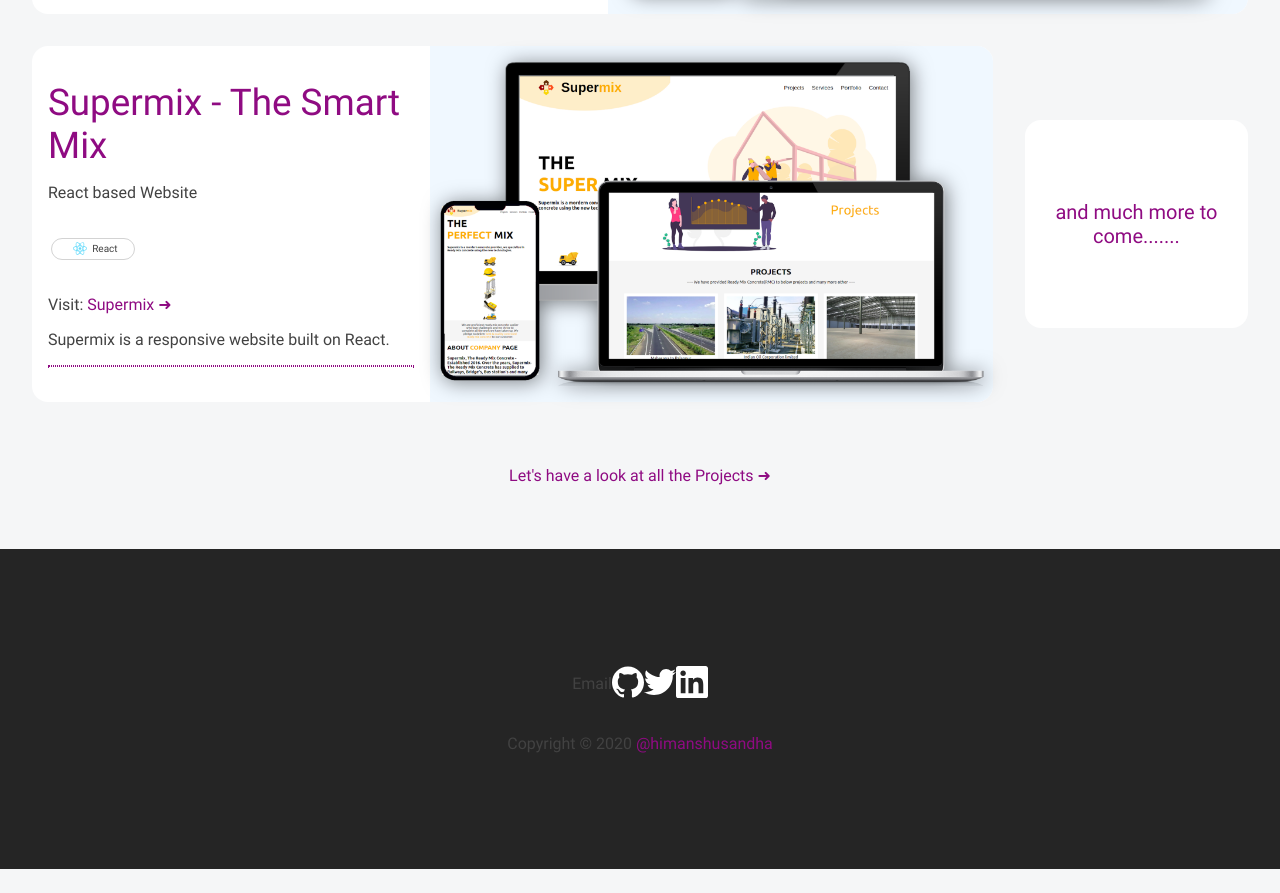
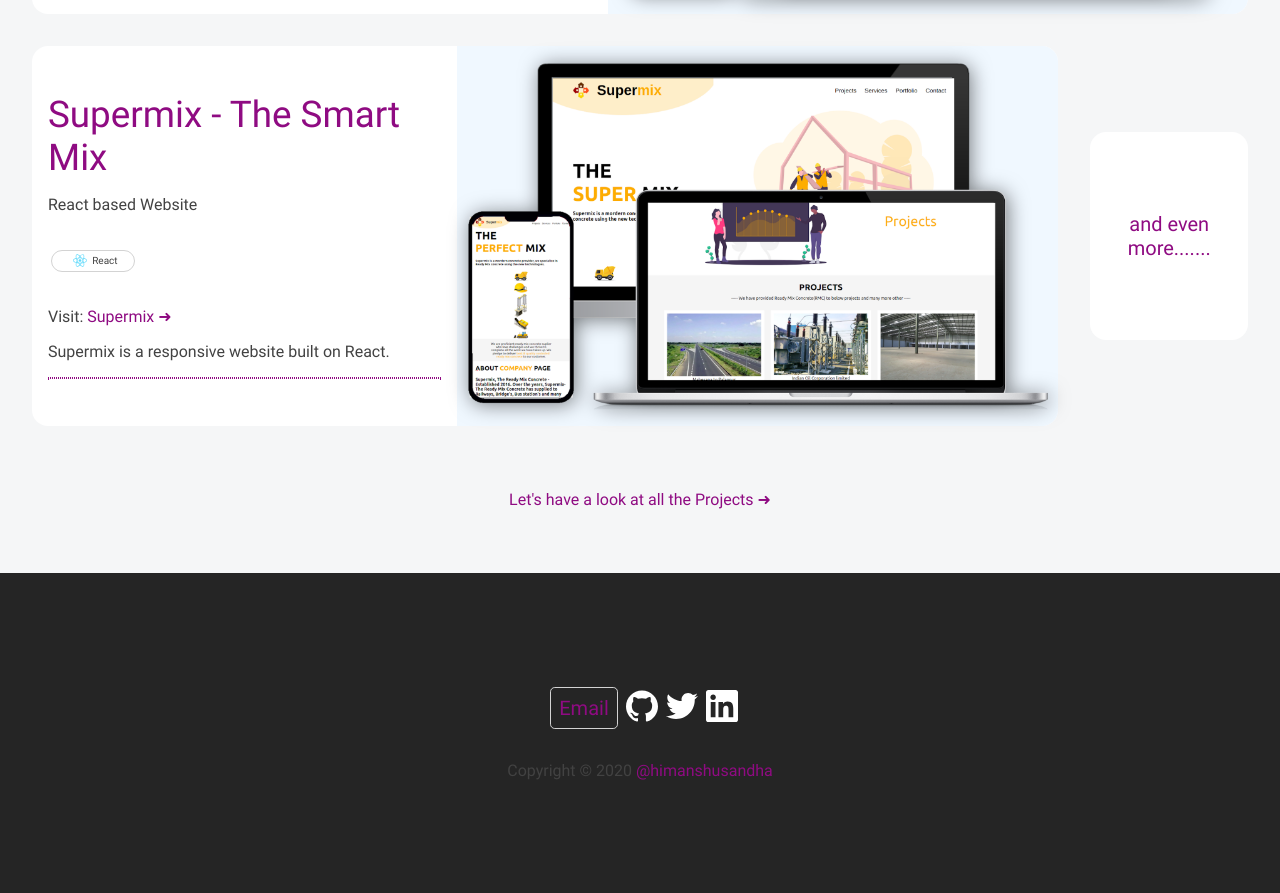
Before and after one commit to himanshusandha/himanshusandha.com, a React (Create React App) app: page / in a window 1280 px wide. Shown: the part 1496-2389 px from the top of the page. Before the commit the page ends 2365 px from the top, so only its background shows below. Built offline with nearby package versions, Linux system fonts and the light colour scheme.

Commit message:
Modified & completed with footer.js and added themeMode localStorage

```diff
--- a/src/components/Footer.js
+++ b/src/components/Footer.js
@@ -6,10 +6,27 @@
 import LinkedIn_logo from "../resources/LinkedIn_logo.svg";
 
 function Footer() {
+  const scrollToTop = () => {
+    try {
+      window.scroll({
+        top: 0,
+        left: 0,
+        behavior: "smooth",
+      });
+    } catch (error) {
+      window.scrollTo(0, 0);
+    }
+  };
+
   return (
     <footer className="footer_base">
       <div className="footer_links_to_contact">
-        <div>Email</div>
+        <a
+          href="mailto:himanshujsandha@gmail.com"
+          className="footer_link_tag footer_link_email"
+        >
+          Email
+        </a>
         <a
           href="https://github.com/himanshusandha"
           target="_blank"
@@ -37,7 +54,7 @@
       </div>
       <div>
         Copyright © 2020{" "}
-        <Link to="/" className="footer_link_tag">
+        <Link to="/" onClick={scrollToTop} className="footer_link_tag">
           @himanshusandha
         </Link>
       </div>
--- a/src/components/Header.js
+++ b/src/components/Header.js
@@ -8,8 +8,15 @@
 function Header() {
   const [isDark, setIsDark] = useState(false);
 
+  useEffect(() => {
+    if (localStorage.getItem("themeMode")) {
+      setIsDark(localStorage.getItem("themeMode"));
+    }
+  }, []);
+
   const toogleTheme = () => {
     setIsDark(!isDark);
+    localStorage.setItem("themeMode", isDark);
     closeNav();
   };
 
--- a/src/components/projects/PrivateProjects.js
+++ b/src/components/projects/PrivateProjects.js
@@ -75,7 +75,7 @@
             </div>
           </div>
           <div className="privateProjects_showcase_big_medium_moreCome">
-            and much more to come.......
+            and even more.......
           </div>
         </div>
       </div>
--- a/src/index.css
+++ b/src/index.css
@@ -15,6 +15,7 @@
   --borderColor: lightgrey;
   --fontBigger: 2.3rem;
   --fontSmallest: 0.625rem; /*10px*/
+  scroll-behavior: smooth;
 }
 
 html.dark {
--- a/src/styles/components/Footer.css
+++ b/src/styles/components/Footer.css
@@ -18,6 +18,23 @@
   align-items: center;
 }
 
+.footer_links_to_contact > a {
+  margin-left: 0.5rem;
+}
+
+.footer_link_email {
+  border: 0.1rem solid var(--borderColor);
+  border-radius: 0.3rem;
+  padding: 0.5rem;
+  font-size: var(--fontBig);
+}
+
+.footer_link_email:hover {
+  background-color: var(--secondaryTextColor);
+  color: white;
+  border-color: var(--secondaryTextColor);
+}
+
 .footer_link_tag {
   text-decoration: none;
   color: var(--secondaryTextColor);
```
